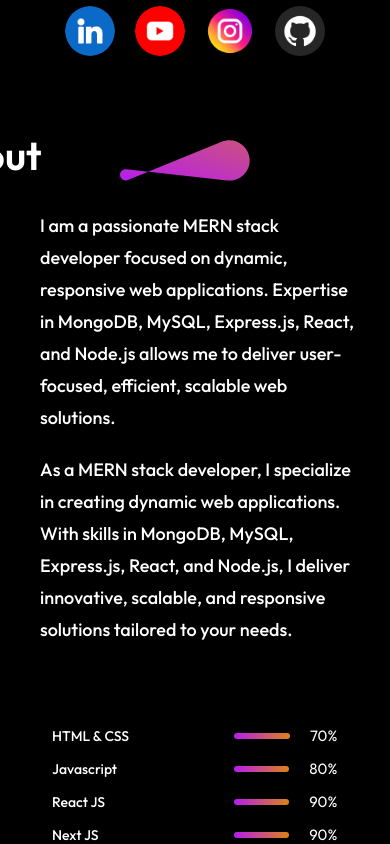
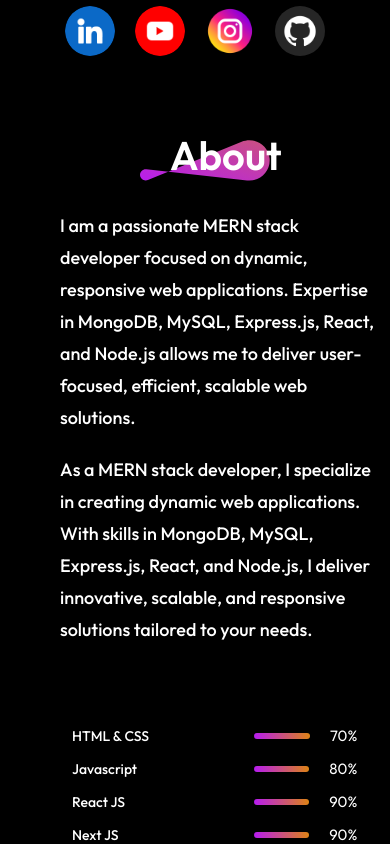
Before and after one commit to Parameshwaran-P/paramesh-portfolio, a React (Vite) app: page / in a window 390 px wide. Shown: the part 1180-2024 px from the top of the page. Built offline with nearby package versions, Linux system fonts and the light colour scheme; a web font is replaced by a local one.

Commit message:
my portfolio change gap in my services

```diff
--- a/src/components/About/About.css
+++ b/src/components/About/About.css
@@ -147,7 +147,7 @@
 .about{
     position: relative;
     margin-top: 40px;
-    margin: 0px 40px 0px;
+    margin: 0px 60px 0px;
     /* padding-left: 20px; */
 }
 .about-title{
@@ -158,7 +158,7 @@
 .about-title h1{
     font-size: 40px;
     position: absolute;
-    /* left: 50px; */
+    left: 50px;
 }
 .about-title img{
     position: absolute;
```
